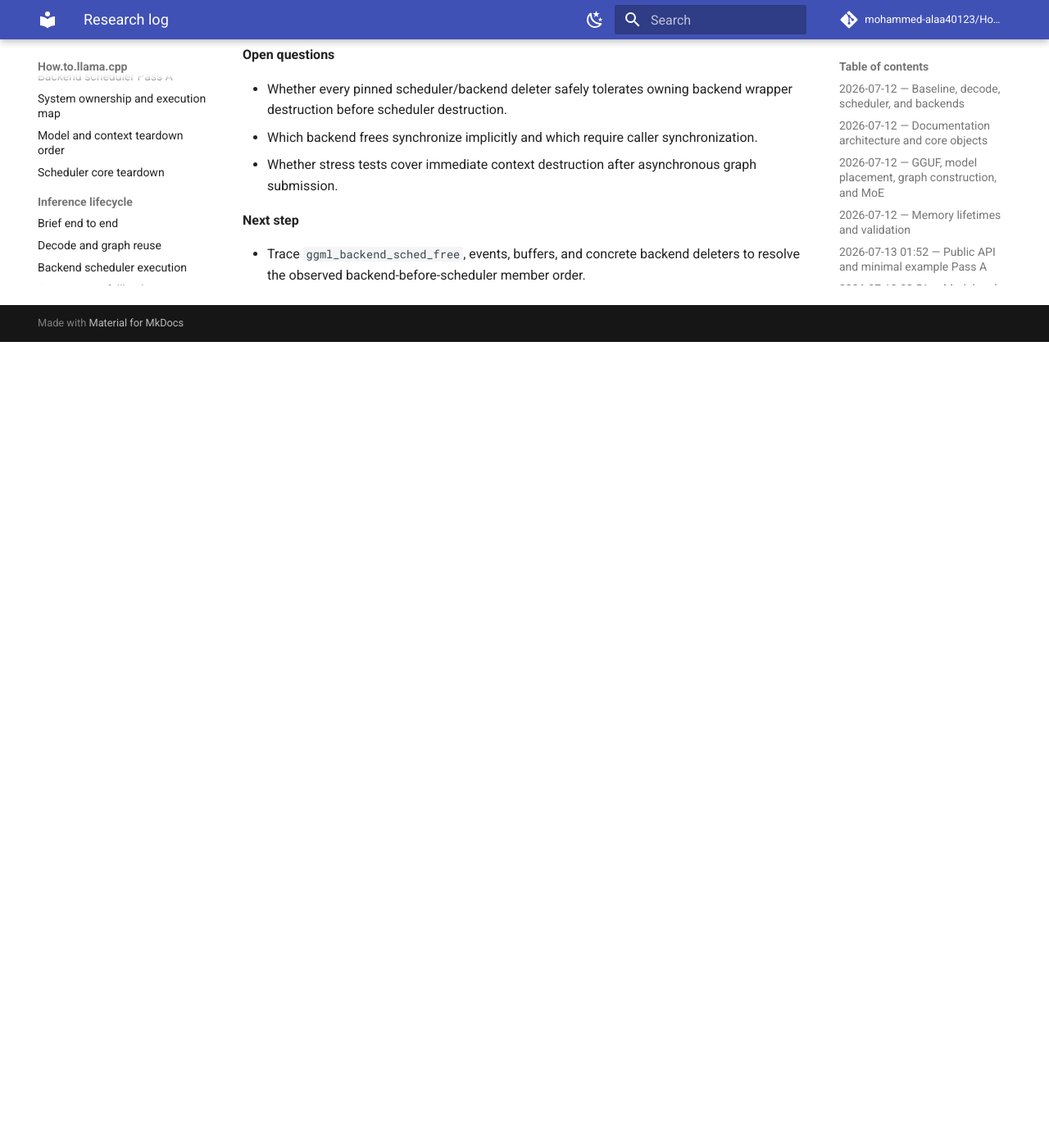
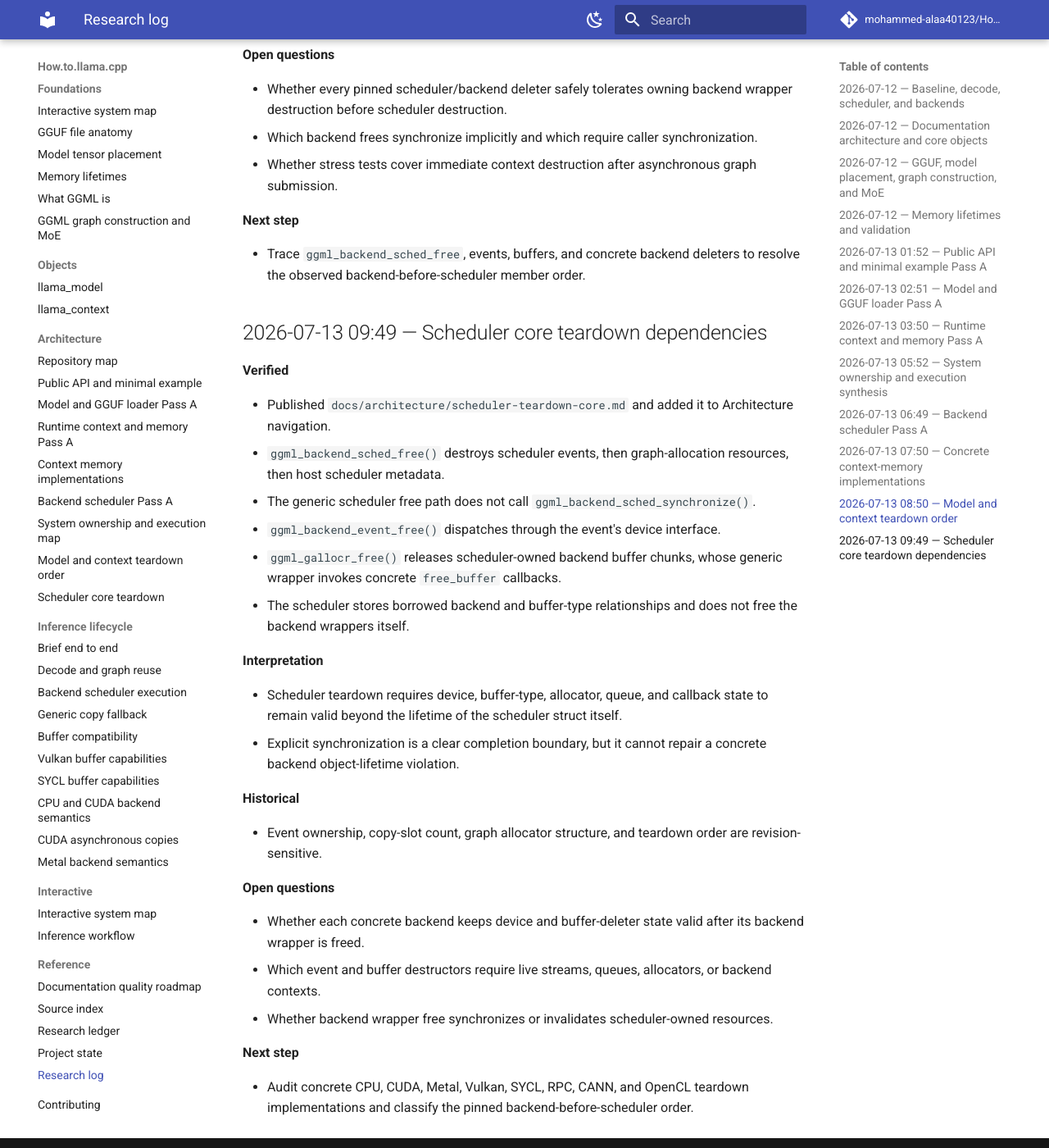
Before and after one commit to mohammed-alaa40123/How.to.llama.cpp, an MkDocs documentation site: the page built from docs/reference/research-log.md, in a window 1280 px wide and 1400 px high, scrolled down 5026 px. Shown: the whole window at 82% size. Built offline with MkDocs 1.6.1 and Material for MkDocs 9.7.7, drawn with Linux system fonts in a browser that asks for light colours; comment, search, counter and statistics services are not loaded; before the commit the page ends 5443 px from its top, so only the background shows below that.

Commit message:
docs: log scheduler core teardown findings

```diff
--- a/docs/reference/research-log.md
+++ b/docs/reference/research-log.md
@@ -153,3 +153,33 @@
 **Next step**
 
 - Trace `ggml_backend_sched_free`, events, buffers, and concrete backend deleters to resolve the observed backend-before-scheduler member order.
+
+## 2026-07-13 09:49 — Scheduler core teardown dependencies
+
+**Verified**
+
+- Published `docs/architecture/scheduler-teardown-core.md` and added it to Architecture navigation.
+- `ggml_backend_sched_free()` destroys scheduler events, then graph-allocation resources, then host scheduler metadata.
+- The generic scheduler free path does not call `ggml_backend_sched_synchronize()`.
+- `ggml_backend_event_free()` dispatches through the event's device interface.
+- `ggml_gallocr_free()` releases scheduler-owned backend buffer chunks, whose generic wrapper invokes concrete `free_buffer` callbacks.
+- The scheduler stores borrowed backend and buffer-type relationships and does not free the backend wrappers itself.
+
+**Interpretation**
+
+- Scheduler teardown requires device, buffer-type, allocator, queue, and callback state to remain valid beyond the lifetime of the scheduler struct itself.
+- Explicit synchronization is a clear completion boundary, but it cannot repair a concrete backend object-lifetime violation.
+
+**Historical**
+
+- Event ownership, copy-slot count, graph allocator structure, and teardown order are revision-sensitive.
+
+**Open questions**
+
+- Whether each concrete backend keeps device and buffer-deleter state valid after its backend wrapper is freed.
+- Which event and buffer destructors require live streams, queues, allocators, or backend contexts.
+- Whether backend wrapper free synchronizes or invalidates scheduler-owned resources.
+
+**Next step**
+
+- Audit concrete CPU, CUDA, Metal, Vulkan, SYCL, RPC, CANN, and OpenCL teardown implementations and classify the pinned backend-before-scheduler order.
```
